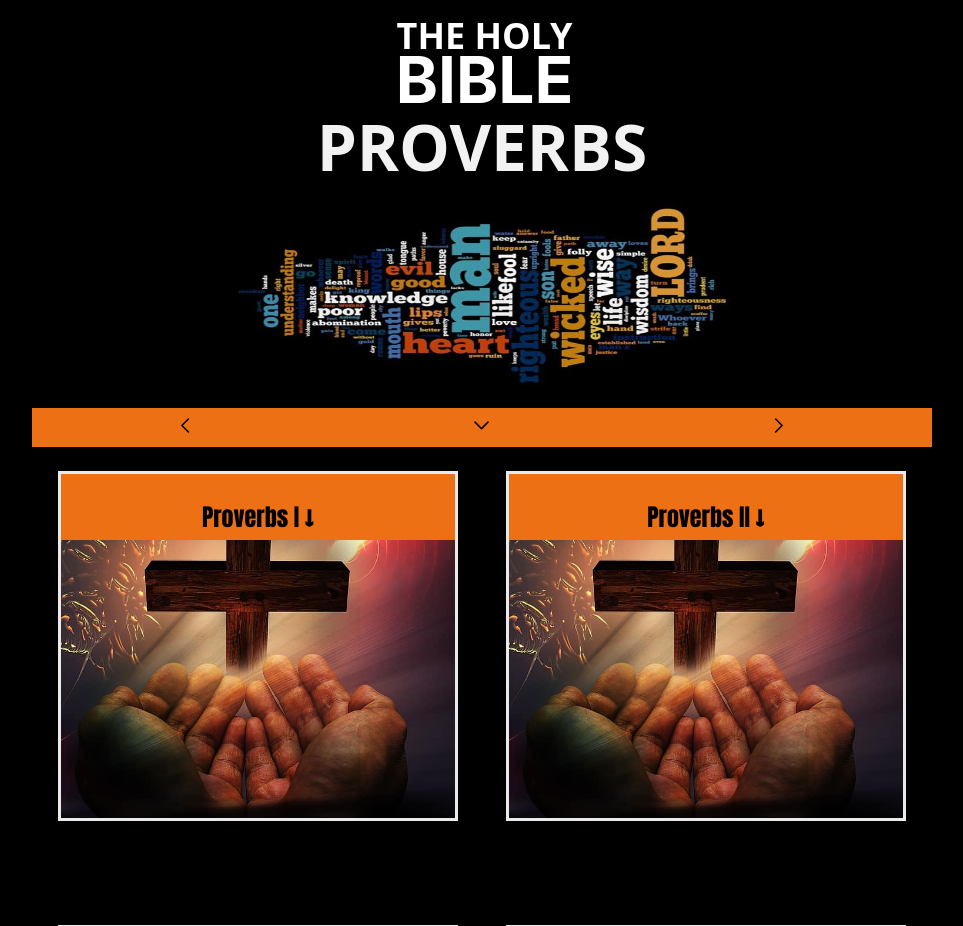
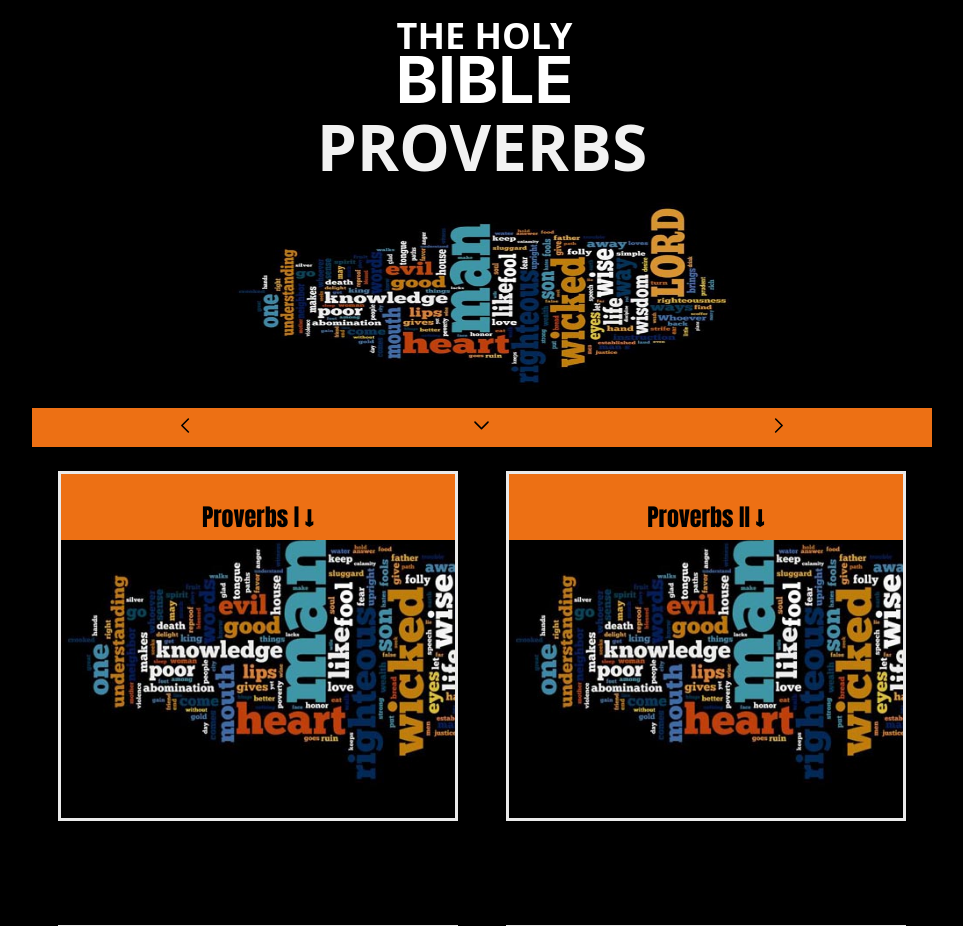
Before and after one commit to jnutt367/proverbs, a Next.js app: page / in a window 1280 px wide. Shown: the top 926 px of the page, without its empty margins (158-1121 px from the left). Built offline with nearby package versions, Linux system fonts and the light colour scheme.

Commit message:
Update Home.module.css

```diff
--- a/styles/Home.module.css
+++ b/styles/Home.module.css
@@ -269,13 +269,8 @@
 }
 
 .card {
-      background-image: url(/cross-hands-god-jesus-religion-faith-pray-prayer-christian.jpg);
+      background-image: url(/proverbs.jpeg);
     background-repeat: no-repeat;
-    background-attachment: fixed;
-    background-position: center;
-    background-position-x: center;
-    background-position-y: center;
-    background-origin: content-box;
     background-size: cover;
     display: grid;
     place-items: center;
```
